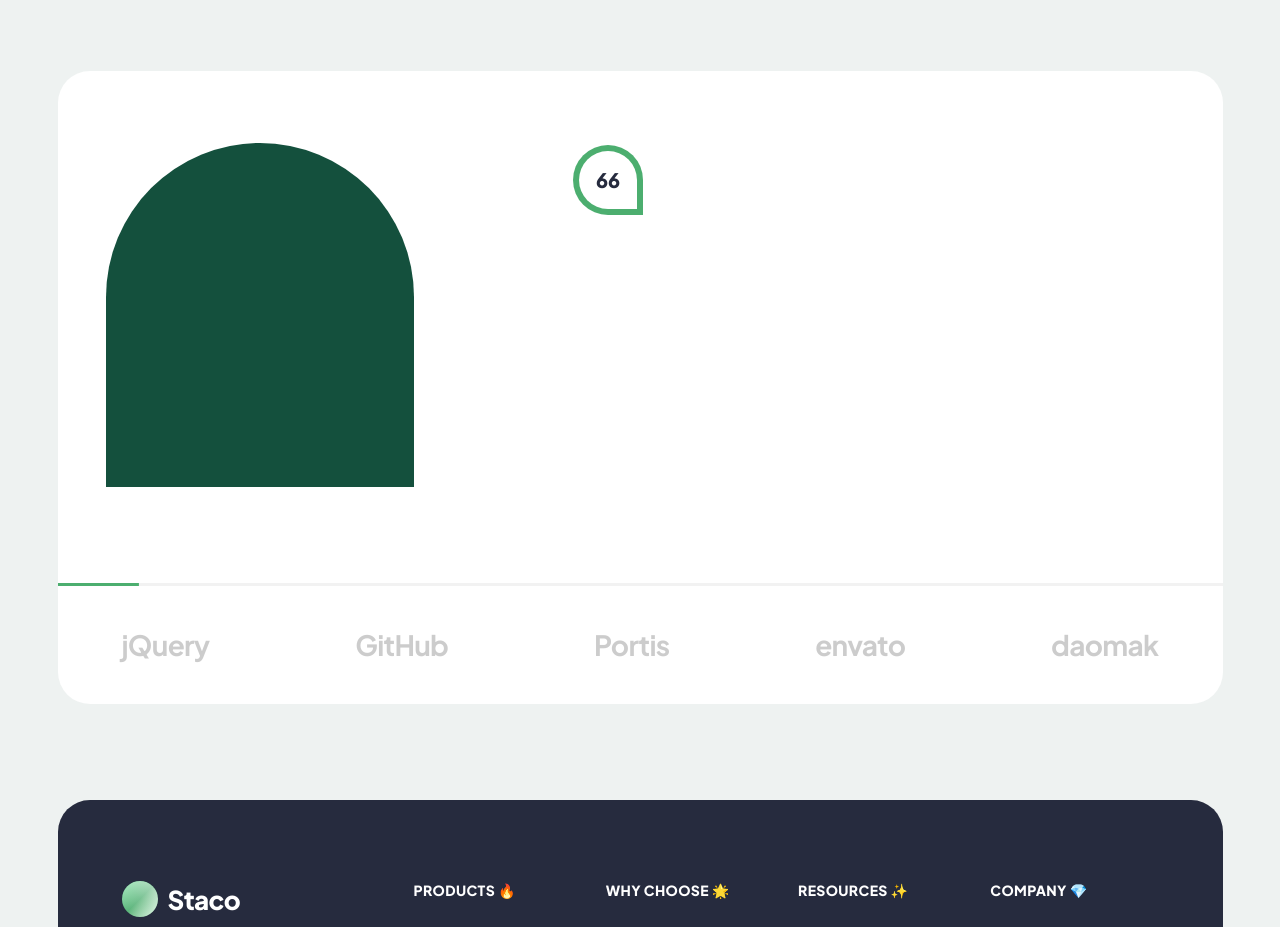
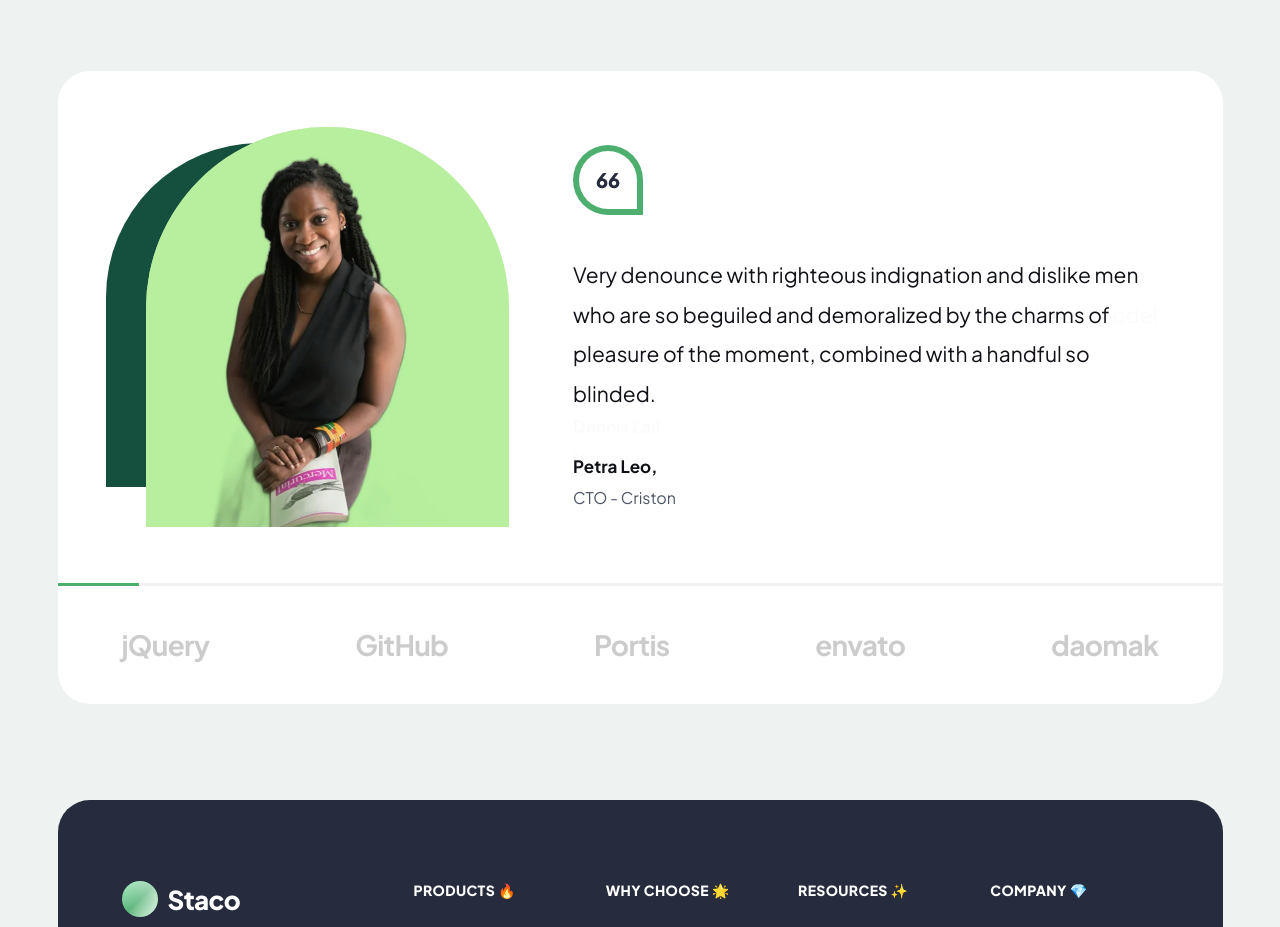
Before and after one commit to Princessdada/staco, a Nuxt app: page / in a window 1280 px wide. Shown: the part 2720-3647 px from the top of the page. Built offline with nearby package versions, Linux system fonts and the light colour scheme.

Commit message:
fix(testimonials): use stacked crossfade to eliminate empty pause on loop

```diff
--- a/app/components/sections/TestimonialSection.vue
+++ b/app/components/sections/TestimonialSection.vue
@@ -131,15 +131,23 @@
               class="absolute -left-2 top-4 h-[86%] w-[78%] rounded-t-full bg-forest"
               aria-hidden="true"
             />
-            <Transition name="fade" mode="out-in">
-              <div :key="current.id" class="relative ml-8 overflow-hidden rounded-t-full bg-[#bdeba4]">
+            <!-- Seamless stacked avatar portraits -->
+            <div class="relative ml-8 h-[320px] overflow-hidden rounded-t-full bg-[#bdeba4] sm:h-[400px]">
+              <div
+                v-for="(quote, i) in quotes"
+                :key="quote.id"
+                class="absolute inset-0 transition-opacity duration-500 ease-in-out"
+                :class="i === index ? 'opacity-100 z-10' : 'opacity-0 z-0 pointer-events-none'"
+              >
                 <img
-                  :src="current.photo" :alt="`${current.name}, ${current.role}`"
-                  width="600" height="760" loading="lazy" decoding="async"
-                  class="h-[320px] w-full object-cover sm:h-[400px]"
+                  :src="quote.photo"
+                  :alt="`${quote.name}, ${quote.role}`"
+                  width="600"
+                  height="760"
+                  class="h-full w-full object-cover"
                 />
               </div>
-            </Transition>
+            </div>
           </div>
 
           <div class="min-w-0">
@@ -153,17 +161,23 @@
               </span>
             </span>
 
-            <Transition name="fade" mode="out-in">
-              <blockquote :key="current.id" class="mt-10">
+            <!-- Seamless stacked quote text -->
+            <div class="relative mt-10 min-h-[220px]">
+              <blockquote
+                v-for="(quote, i) in quotes"
+                :key="quote.id"
+                class="transition-opacity duration-500 ease-in-out"
+                :class="i === index ? 'opacity-100 relative z-10' : 'opacity-0 absolute inset-0 z-0 pointer-events-none'"
+              >
                 <p class="max-w-2xl text-[19px] leading-[1.9] text-heading sm:text-[21px]">
-                  {{ current.body }}
+                  {{ quote.body }}
                 </p>
                 <footer class="mt-10">
-                  <p class="text-[17px] font-bold text-heading">{{ current.name }}</p>
-                  <p class="mt-1.5 text-[16px] text-body">{{ current.role }}</p>
+                  <p class="text-[17px] font-bold text-heading">{{ quote.name }}</p>
+                  <p class="mt-1.5 text-[16px] text-body">{{ quote.role }}</p>
                 </footer>
               </blockquote>
-            </Transition>
+            </div>
           </div>
         </div>
 
@@ -190,19 +204,9 @@
 </template>
 
 <style scoped>
-.fade-enter-active,
-.fade-leave-active {
-  transition: opacity 0.35s ease;
-}
-.fade-enter-from,
-.fade-leave-to {
-  opacity: 0;
-}
-
 @media (prefers-reduced-motion: reduce) {
-  .fade-enter-active,
-  .fade-leave-active { transition: none; }
-  .fade-enter-from,
-  .fade-leave-to { opacity: 1; }
+  * {
+    transition: none !important;
+  }
 }
 </style>
```
